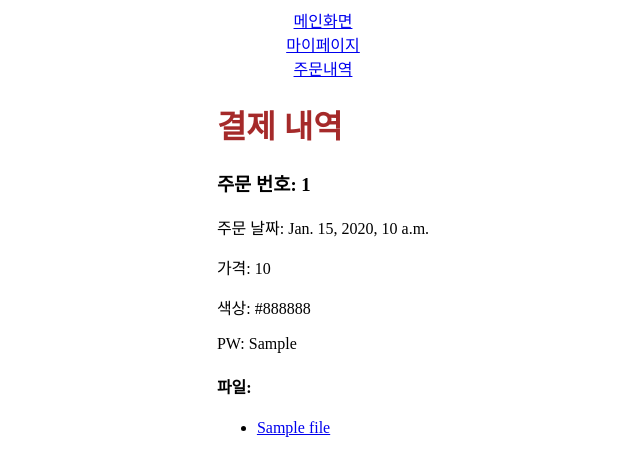
After one commit to Pre-Print-Business/pre-print-service, a Django app: template templates/preprint/payment_detail.html in a window 1280 px wide. The commit adds this page. Shown: the top 476 px of the page, without its empty margins (317-957 px from the left). Run offline with Django 4.2, Linux system fonts and the light colour scheme; the template is opened without the code that fills it: most values are stand-ins (such as "Sample title", 1, 10 or a date in 2020).

Commit message:
feature-update-mypage-payment_detail

```diff
--- a/config/settings.py
+++ b/config/settings.py
@@ -9,7 +9,7 @@ https://docs.djangoproject.com/en/4.2/topics/settings/
 For the full list of settings and their values, see
 https://docs.djangoproject.com/en/4.2/ref/settings/
 """
-from local_settings import SECRET, DATABASE
+from .local_settings import SECRET, DATABASE
 from pathlib import Path
 
 # Build paths inside the project like this: BASE_DIR / 'subdir'.
--- a/config/urls.py
+++ b/config/urls.py
@@ -11,6 +11,7 @@ urlpatterns = [
     path('detail/', print_detail, name="detail"),
     path('payment/', print_payment, name="payment"),
     path('accounts/', include('accounts.urls')),
+    path('preprint/', include('preprint.urls')),
 ]
 
 urlpatterns += static(settings.MEDIA_URL, document_root = settings.MEDIA_ROOT)
--- a/static/css/style.css
+++ b/static/css/style.css
@@ -1,3 +1,11 @@
+body{
+    display: flex;
+    flex-direction: column;
+    justify-content: center;
+    align-items: center;
+    /* min-width: 1000px; */
+}
+
 h1{
     color: brown;
 }
--- a/templates/accounts/print_login.html
+++ b/templates/accounts/print_login.html
@@ -14,4 +14,5 @@
         <input type="submit">
     </div>
 </form>
+<a href="{% url 'accounts:signup' %}">회원가입</a>
 {% endblock %}
--- a/templates/base.html
+++ b/templates/base.html
@@ -9,6 +9,8 @@
 </head>
 <body>
     <a href="{% url 'main' %}">메인화면</a>
+    <a href="{% url 'preprint:mypage' %}">마이페이지</a>
+    <a href="{% url 'preprint:payment_detail' %}">주문내역</a>
     <div>
         {% block content %}
         {% endblock %}
--- /dev/null
+++ b/templates/preprint/payment_detail.html
@@ -0,0 +1,26 @@
+
+
+{% extends 'base.html' %}
+{% block title %}로그인{% endblock %}
+
+{% block content %}
+<div class="container">
+    <h1>결제 내역</h1>
+    {% for order_with_files in orders_with_files %}
+        <div class="order-div">
+            <h3>주문 번호: {{ order_with_files.order.id }}</h3>
+            <p>주문 날짜: {{ order_with_files.order.order_date }}</p>
+            <p>가격: {{ order_with_files.order.order_price }}</p>
+            <p>색상: {{ order_with_files.order.order_color }}</p>
+            <p>PW: {{ order_with_files.order.order_pw }}</p>
+            <h4>파일:</h4>
+            <ul>
+                {% for file in order_with_files.files %}
+                    <li><a href="{{ file.file.url }}">{{ file.file.name }}</a></li>
+                {% endfor %}
+            </ul>
+        </div>
+    {% endfor %}
+</div>
+
+{% endblock %}
--- a/templates/print_main.html
+++ b/templates/print_main.html
@@ -3,7 +3,7 @@
 {% block title %}메인페이지{% endblock %}
 
 {% block content %}
-<h2>메인페이지</h2>
+<h1>메인페이지</h1>
 <form action="/detail/">
   <button type="submit">제출</button>
 </form>
```
Also changed, not shown: preprint/urls.py (added, +9 -0 lines), preprint/views.py (+66 -35 lines), templates/preprint/mypage.html (added, +14 -0 lines).
